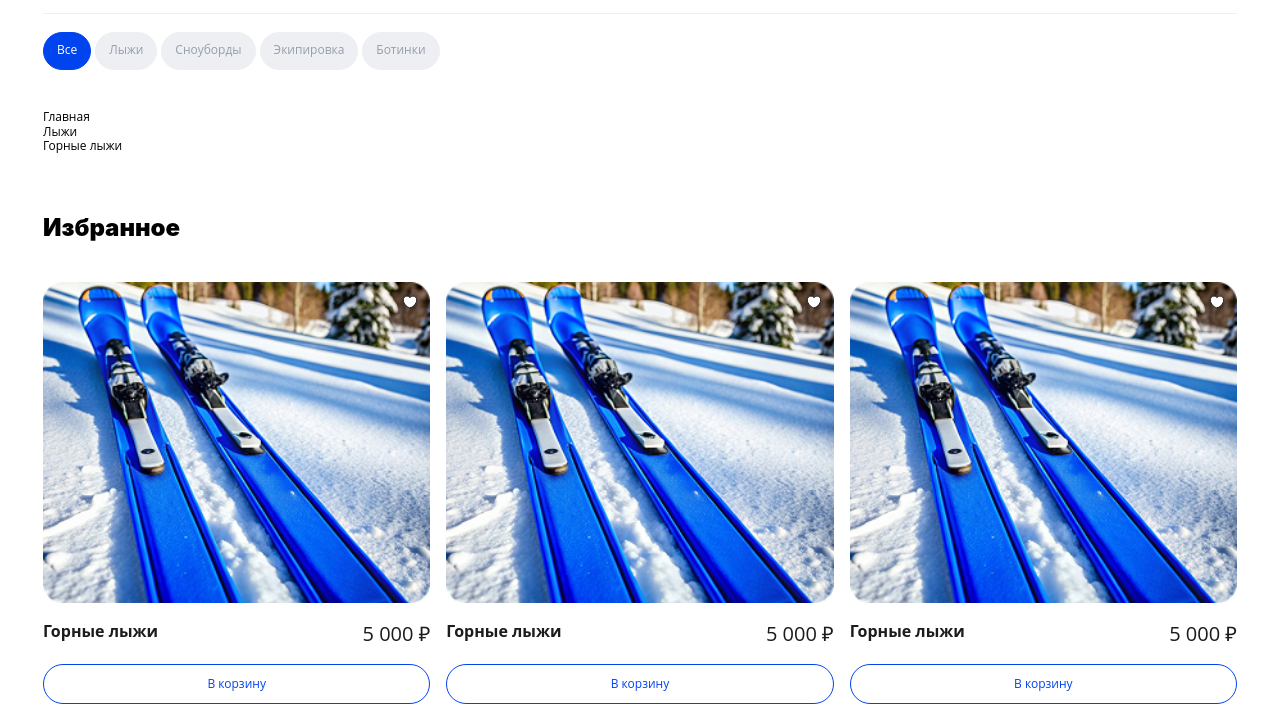
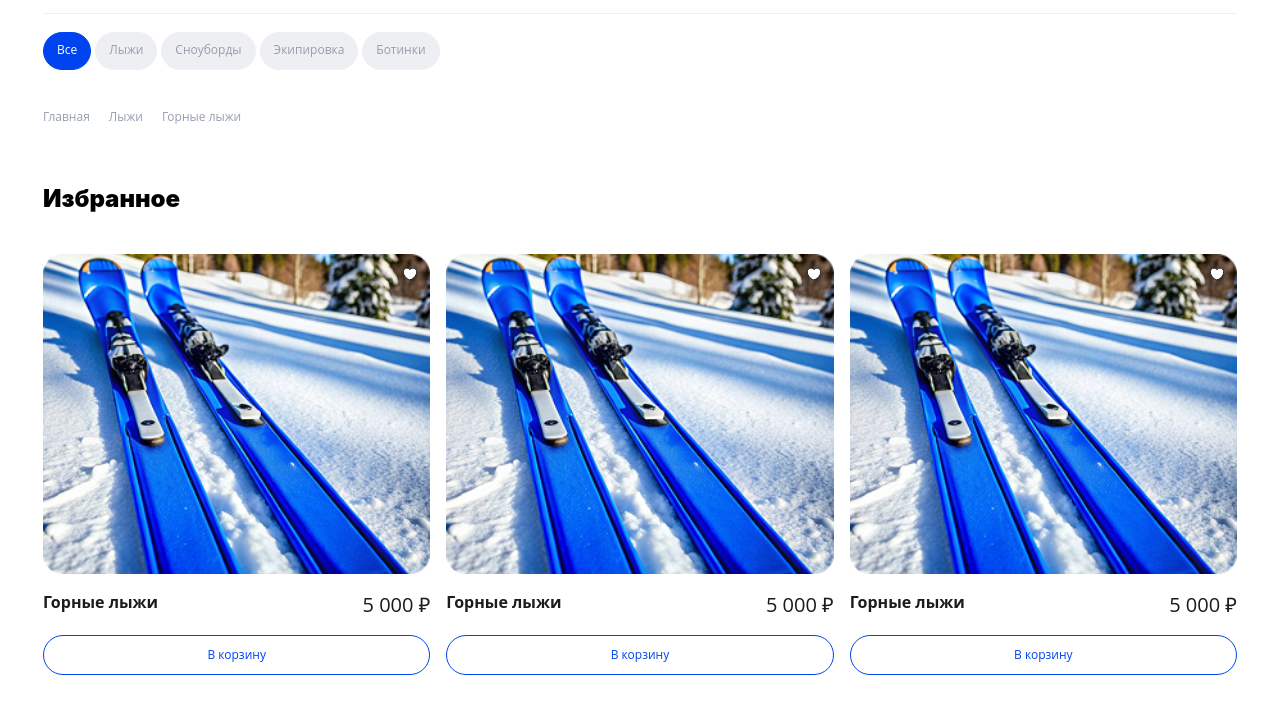
Before and after one commit to grikoandrey/ski-people, a website built with Vite: page index.html in a window 1280 px wide. Shown: the part 59-771 px from the top of the page. Built offline with nearby package versions, Linux system fonts and the light colour scheme; files whose address does not match are found by name.

Commit message:
second lesson& breadcrumbs

```diff
--- a/src/style.scss
+++ b/src/style.scss
@@ -1,8 +1,9 @@
 @use "./styles/fonts";
 @use "./styles/default";
 @use "./styles/header";
+@use "./styles/breadcrumbs";
 @use "./styles/catalog";
 @use "./styles/goods";
 @use "./styles/product";
 @use "./styles/order";
-@use "./styles/footer"
+@use "./styles/footer";
--- /dev/null
+++ b/src/styles/breadcrumbs.scss
@@ -0,0 +1,36 @@
+.breadcrumbs {
+    .breadcrumbs__navigation {
+        .breadcrumbs__list {
+            display: flex;
+            gap: 6px;
+
+            .breadcrumbs__item {
+                display: flex;
+                align-items: center;
+
+                .breadcrumbs__link {
+                    color: #969EAE;
+
+                    &:hover {
+                        color: #0044F0;
+                    }
+                }
+
+                &::after {
+                    content: '';
+                    display: inline-block;
+                    width: 7px;
+                    height: 7px;
+                    margin-left: 6px;
+                    background-image: url('./images/bread-arrow.svg');
+                    background-size: contain;
+                    background-repeat: no-repeat;
+                }
+
+                &:last-child::after {
+                    content: none;
+                }
+            }
+        }
+    }
+}
```
Also changed, not shown: public/images/bread-arrow.svg (added).
